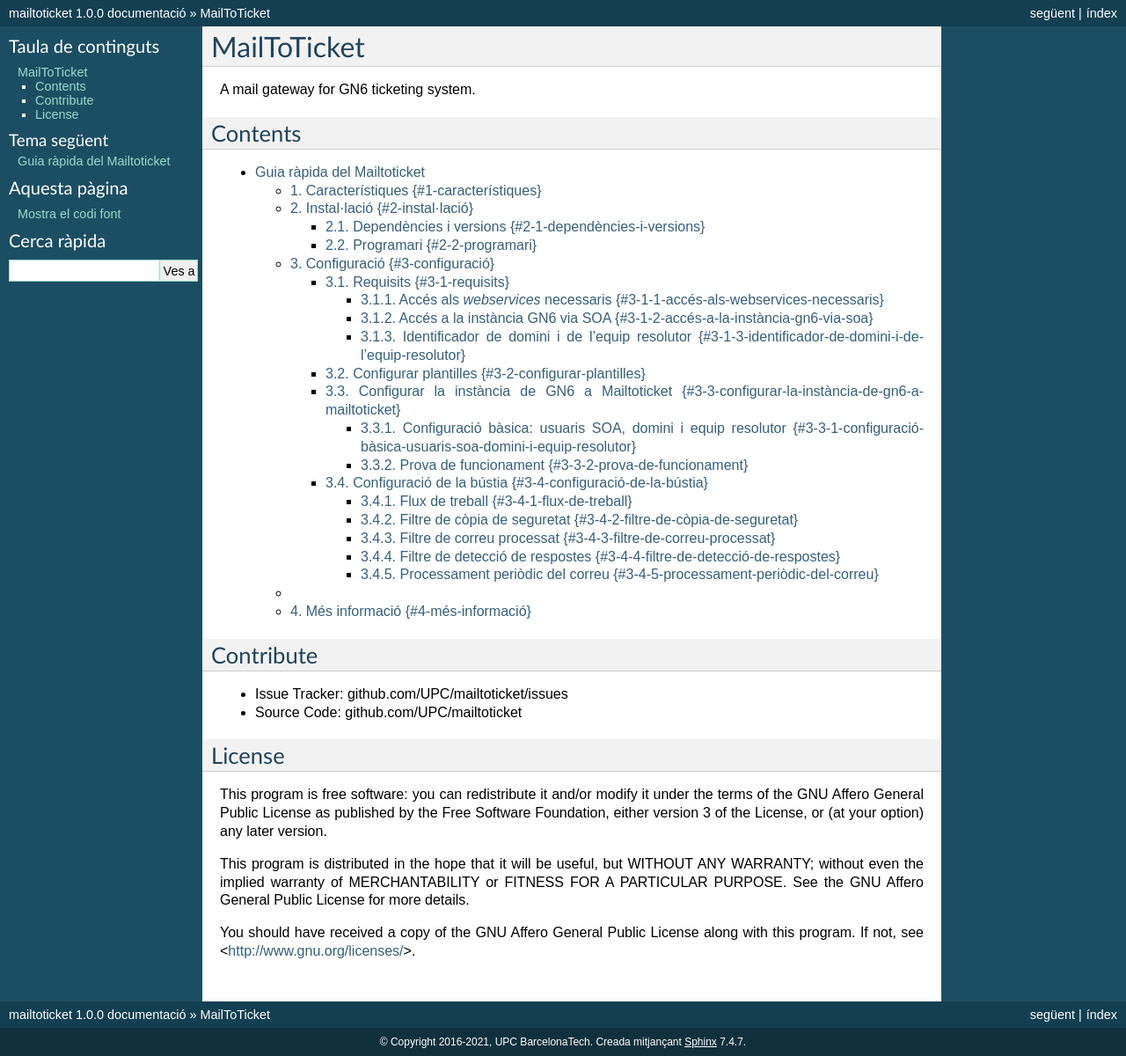
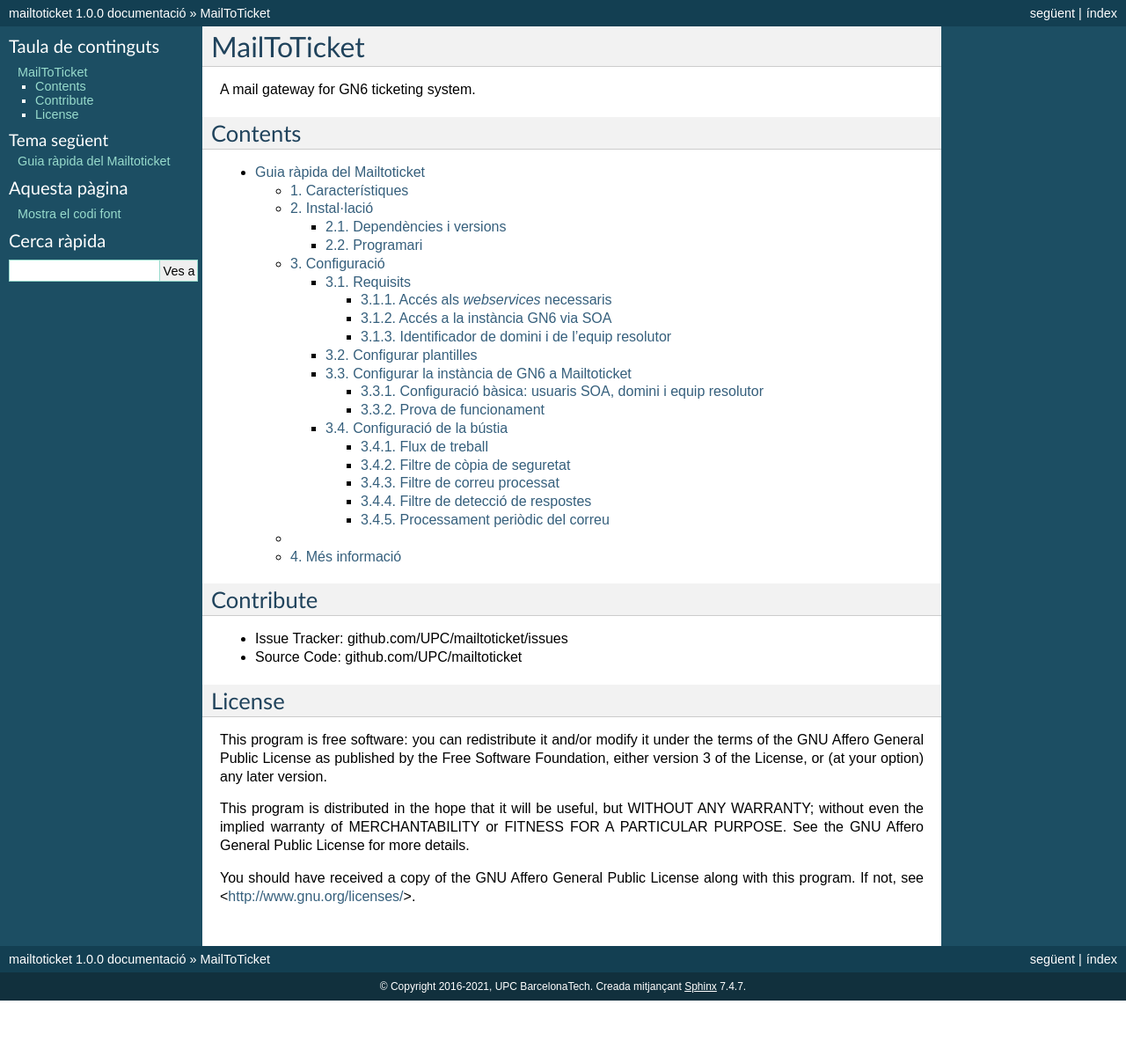
Before and after one commit to UPC/mailtoticket, a Sphinx documentation site: the page built from docs/index.rst, in a window 1280 px wide. Shown: the whole page at 88% size. Built offline with Sphinx 7.4.7, drawn with Linux system fonts in a browser that asks for light colours; after the commit the page ends 1137 px from its top, so only the background shows below that.

Commit message:
Corregeix les referències als títols

```diff
--- a/docs/guia.md
+++ b/docs/guia.md
@@ -6,7 +6,7 @@
 
 
 
-## 1. Característiques {#1-característiques}
+## 1. Característiques
 
 MailToTicket és una passarel·la de correu per al sistema de gestió de tiquets GN6, amb les característiques següents:
 
@@ -28,14 +28,14 @@
 
 
 
-## 2. Instal·lació {#2-instal·lació}
+## 2. Instal·lació
 
 Aquest document descriu el procediment d’instal·lació en un servidor amb sistema operatiu GNU/Linux. S’ha provat amb en Ubuntu Server 14.04, però hauria de funcionar sense problemes en altres distribucions.
 
 Tot i que no és estrictament necessari, us recomanem crear un usuari només per a la instal·lació de MailToTicket. No cal que aquest usuari tingui privilegis d’administrador.
 
 
-### 2.1. Dependències i versions {#2-1-dependències-i-versions}
+### 2.1. Dependències i versions
 
 MailToTicket és una aplicació desenvolupada en Python, amb els següents requisits:
 
@@ -53,7 +53,7 @@
 * Git
 
 
-### 2.2. Programari {#2-2-programari}
+### 2.2. Programari
 
 El codi de MailToTicket està disponible a GitHub. La forma recomanada d'instal·lació és dins d'un _virtualenv_ de Python per poder gestionar les dependències de mòduls sense que calgui tenir permisos d'administrador.
 
@@ -84,18 +84,18 @@
 
 
 
-L’apartat [3.3. Configurar la instància de GN6 a Mailtoticket](#3-3-configurar-la-instància-de-gn6-a-mailtoticket) explica els canvis mínims que cal fer al fitxer de configuració de MailToTicket, i l’apartat [3.4. Configuració de la bústia](#3-4-configuració-de-la-bústia) explica com configurar _fetchmail_ per tal d’associar MailToTicket a una bústia de correu.
+L’apartat [3.3. Configurar la instància de GN6 a Mailtoticket](#33-configurar-la-instància-de-gn6-a-mailtoticket) explica els canvis mínims que cal fer al fitxer de configuració de MailToTicket, i l’apartat [3.4. Configuració de la bústia](#34-configuració-de-la-bústia) explica com configurar _fetchmail_ per tal d’associar MailToTicket a una bústia de correu.
 
 
 
 
-## 3. Configuració {#3-configuració}
+## 3. Configuració
 
 
-### 3.1. Requisits {#3-1-requisits}
+### 3.1. Requisits
 
 
-#### 3.1.1. Accés als _webservices_ necessaris {#3-1-1-accés-als-webservices-necessaris}
+#### 3.1.1. Accés als _webservices_ necessaris
 
 Cal demanar a l’ÀTIC l’accés a ambdós _webservices_, creant un tiquet per a cada petició a través d’aquest [formulari de sol·licitud](https://gn6.upc.edu/atic/control/peticioUsuariAlta?peticioPlantillaId=10510). Recomanem que les següents sol·licituds les faci directament el vostre personal de suport TIC.
 
@@ -130,7 +130,7 @@
 * Operacions: **totes**
 
 
-#### 3.1.2. Accés a la instància GN6 via SOA {#3-1-2-accés-a-la-instància-gn6-via-soa}
+#### 3.1.2. Accés a la instància GN6 via SOA
 
 És necessari obrir un nou tiquet a l’ÀTIC. Aquesta petició és millor que la faci alguna de les persones autoritzades com a responsables de la vostra instància de GN6; també ho pot demanar una altra persona, però llavors caldrà que prèviament ho autoritzi algun responsable.
 
@@ -149,7 +149,7 @@
 
 
 
-#### 3.1.3. Identificador de domini i de l’equip resolutor {#3-1-3-identificador-de-domini-i-de-l’equip-resolutor}
+#### 3.1.3. Identificador de domini i de l’equip resolutor
 
 Serà necessari obtenir de la nostra instància de GN6 dues dades: l’identificador numèric del nostre domini (és a dir, el número únic que identifica la nostra instància) i l’identificador numèric de l’equip resolutor (que és aquell equip al que s’assignen els tiquets nous). Així doncs:
 
@@ -169,7 +169,7 @@
   * htttps://gn6.upc.edu/persones/control/equipDetall?equip=**98765**& ...
 
 
-### 3.2. Configurar plantilles {#3-2-configurar-plantilles}
+### 3.2. Configurar plantilles
 
 
     El MailToTicket busca a l’assumpte del correu l’identificador del tiquet per poder afegir el comentari. Per això és important revisar que els següents missatges continguin el camp: #NumTiquet a l’assumpte.
@@ -205,7 +205,7 @@
 
 
 
-### 3.3. Configurar la instància de GN6 a Mailtoticket {#3-3-configurar-la-instància-de-gn6-a-mailtoticket}
+### 3.3. Configurar la instància de GN6 a Mailtoticket
 
 Per fer funcionar MailToTicket, haureu de tenir un fitxer de configuració anomenat `settings_default.py`. A la distribució de l’aplicació en tenim un d’exemple, així que el podeu agafar com a plantilla.
 
@@ -218,7 +218,7 @@
 A partir d’aquí, veurem el mínim a tocar per que funcioni.
 
 
-#### 3.3.1. Configuració bàsica: usuaris SOA, domini i equip resolutor {#3-3-1-configuració-bàsica-usuaris-soa-domini-i-equip-resolutor}
+#### 3.3.1. Configuració bàsica: usuaris SOA, domini i equip resolutor
 
 Ara es el moment de revisar que hagueu fet tot l’apartat 3.1. Necessitareu l’usuari i la contrasenya SOA (per accedir al bus) i l’usuari i la contrasenya per accedir a GN6 via SOA. Suposeu que aquests usuaris i contrasenyes són:
 
@@ -252,7 +252,7 @@
 La resta de valors els deixareu tal com estan. La resta de valors també són configurables, però per ara teniu la funcionalitat més bàsica de MailToTicket per comprovar que tot funciona.
 
 
-#### 3.3.2. Prova de funcionament {#3-3-2-prova-de-funcionament}
+#### 3.3.2. Prova de funcionament
 
 En aquests moments, la nostra instància de GN6 ja hauria d’estar preparada per funcionar conjuntament amb MailToTicket i MailToTicket ja té totes les dades per crear els tiquets i consultar la informació dels usuaris. Només queda comprovar que tot encaixa.
 
@@ -305,12 +305,12 @@
 Ara que ja teniu la confirmació de que el MailToTicket pot llegir els missatges i crear tiquets, heu de fer que els pugui llegir i processar directament de la bústia.
 
 
-### 3.4. Configuració de la bústia {#3-4-configuració-de-la-bústia}
+### 3.4. Configuració de la bústia
 
 Com que cada unitat té una forma diferent de processar els correus de suport, en aquest punt se’n documenta una de determinada però això no vol dir que sigui l’única possible.
 
 
-#### 3.4.1. Flux de treball {#3-4-1-flux-de-treball}
+#### 3.4.1. Flux de treball
 
 Preneu com a exemple predeterminat el flux de treball següent:
 
@@ -326,7 +326,7 @@
 Finalment, us caldrà configurar l’accés al servidor de correu amb el protocol IMAP i programar que se’n faci el processament cada cert temps.
 
 
-#### 3.4.2. Filtre de còpia de seguretat {#3-4-2-filtre-de-còpia-de-seguretat}
+#### 3.4.2. Filtre de còpia de seguretat
 
 Aquesta regla permet tenir una còpia de tots els correus que tinguin definit un assumpte per tal que puguem disposar-ne en cas que es produeixi algun error durant el processament o si cal investigar un problema passat un temps. Tingueu present que us caldrà fer neteja de la carpeta **backup** periòdicament.
 
@@ -343,7 +343,7 @@
 * <strong>Desar</strong>
 
 
-#### 3.4.3. Filtre de correu processat {#3-4-3-filtre-de-correu-processat}
+#### 3.4.3. Filtre de correu processat
 
 Aquesta regla s’utilitza com a salvaguarda per evitar que es processin els missatges que el MailToTicket ja ha tractat prèviament. Per fer-ho comprova les capçaleres del correu.
 
@@ -360,7 +360,7 @@
 * <strong>Desar</strong>
 
 
-#### 3.4.4. Filtre de detecció de respostes {#3-4-4-filtre-de-detecció-de-respostes}
+#### 3.4.4. Filtre de detecció de respostes
 
 Per detectar si un missatge és una resposta a una notificació del GN6 es comprova el valor de les capçaleres del correu ja que és un mètode més fiable que mirar el contingut de l’assumpte (els diferents clients de correu canvien l’assumpte de formes diverses a l’hora de respondre).
 
@@ -378,7 +378,7 @@
 * <strong>Desar</strong>
 
 
-#### 3.4.5. Processament periòdic del correu {#3-4-5-processament-periòdic-del-correu}
+#### 3.4.5. Processament periòdic del correu
 
 Creeu un fitxer **<code>~/.fetchmailrc</code></strong> amb mateix lloc on heu instal·lat el MailToTicket i amb les línies següents:
 
@@ -408,7 +408,7 @@
 ##
 
 
-## 4. Més informació {#4-més-informació}
+## 4. Més informació
 
 Aquest és document una guia ràpida per poder posar en marxa mailtoticket, però hi ha moltes més opcions de configuració que no estan contemplades en aquest manual.
 
```
